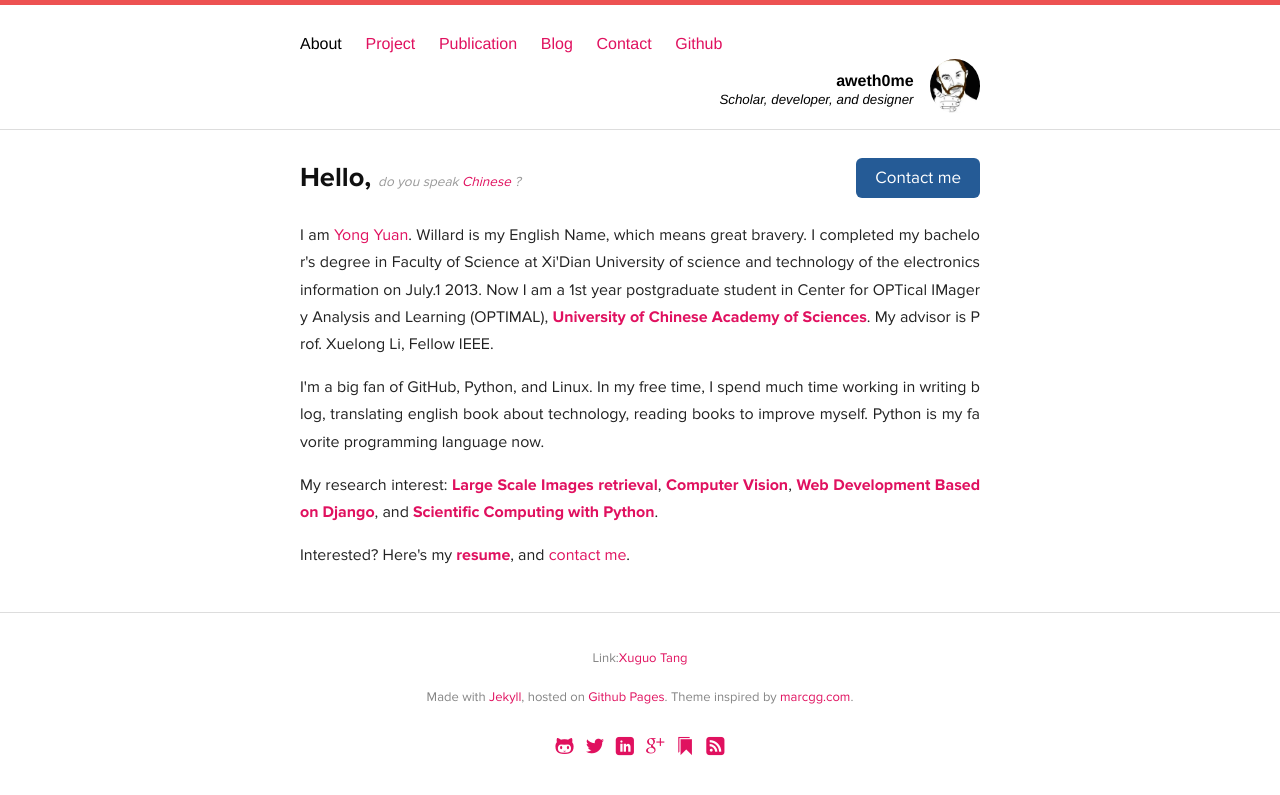
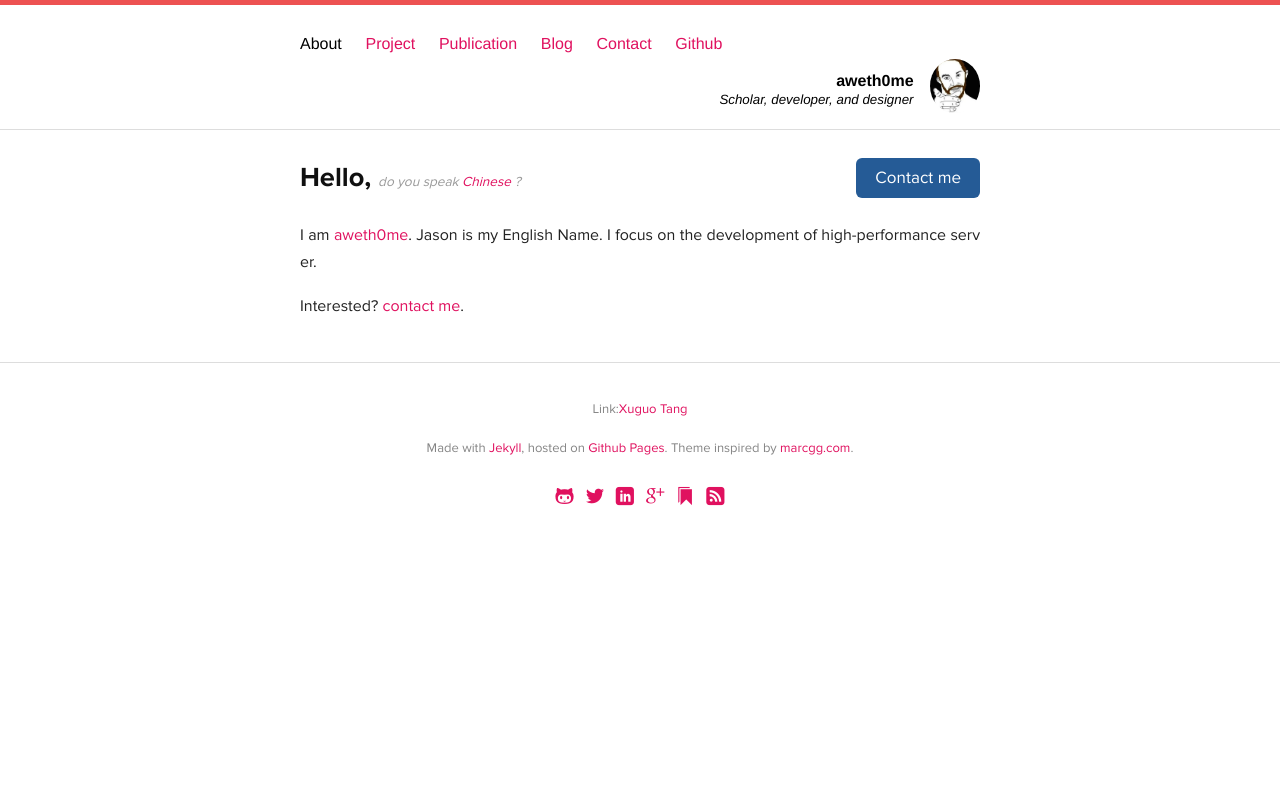
Before and after one commit to flashbuckets/dmeearm.github.io, a Jekyll site: the page built from index.html, in a window 1280 px wide. Shown: the top 795 px of the page. Built offline with Jekyll 4.4.1, drawn with Linux system fonts in a browser that asks for light colours; Markdown is read by kramdown in place of the engine named in the settings.

Commit message:
Update index.html

```diff
--- a/index.html
+++ b/index.html
@@ -1,8 +1,8 @@
 ---
 layout: default
 category: about
-title: Yong Yuan's homepage
-description: I am Yong Yuan. Willard is my English Name, which means great bravery. I completed my bachelor's degree in Faculty of Science at Xi'Dian University of science and technology of the electronics information on July.1 2013.
+title: aweth0me's homepage
+description: I am aweth0me. Jason is my English Name. I focus on the development of high-performance server.
 ---
 
 <section class="about-me inner" itemscope itemtype="http://data-vocabulary.org/Person">
@@ -19,13 +19,7 @@ description: I am Yong Yuan. Willard is my English Name, which means great brave
   </h1>
 
   <p>
-    I am <a href="/"><span itemprop="name">Yong Yuan</span></a>. Willard is my English Name, which means great bravery. I completed my bachelor's degree in Faculty of Science at Xi'Dian University of science and technology of the electronics information on July.1 2013. Now I am a 1st year postgraduate student in Center for OPTical IMagery Analysis and Learning (OPTIMAL), <a href="http://english.ucas.ac.cn/Pages/default.aspx"><strong>University of Chinese Academy of Sciences</strong></a>. My advisor is Prof. Xuelong Li, Fellow IEEE. <!--<strong itemprop="role">interim CTO</strong>.--><!--  in <span itemprop="location">Paris</span>. -->
-  </p>
-
-  <p>
-    <!--On the product side, I will work with you using <strong><a href="http://theleanstartup.com/">Lean Startup</a></strong> methodologies to reach the product/market fit. On the engineering side, I will layout
-    the system architecture and get you on the right track with appropriate technology choices.-->
-    I'm a big fan of GitHub, Python, and Linux. In my free time, I spend much time working in writing blog, translating english book about technology, reading books to improve myself. Python is my favorite programming language now.
+    I am <a href="/"><span itemprop="name">aweth0me</span></a>. Jason is my English Name. I focus on the development of high-performance server. <!--<strong itemprop="role">interim CTO</strong>.--><!--  in <span itemprop="location">Paris</span>. -->
   </p>
 
  <!-- <p>
@@ -34,16 +28,10 @@ description: I am Yong Yuan. Willard is my English Name, which means great brave
     are feeling lost, not knowing who's doing what, and when features will be released.
   </p>-->
 
-  <p>
-    My research interest: <a href="http://en.wikipedia.org/wiki/Image_retrieval"><strong>Large Scale Images retrieval</strong></a>,
-    <a href="http://en.wikipedia.org/wiki/Computer_vision"><strong>Computer Vision</strong></a>,
-    <a href="http://en.wikipedia.org/wiki/Django"><strong>Web Development Based on Django</strong></a>,
-    and <a href="http://www.scientificpython.net/"><strong>Scientific Computing with Python</strong></a>.
-  </p>
+
 
   <p>
-    Interested? Here's my <a href="YongYuan-Resume.pdf"><strong>resume</strong></a>,
-    and <a href="/contact">contact me</a>.
+    Interested? <a href="/contact">contact me</a>.
   </p>
 
 </section>
```
